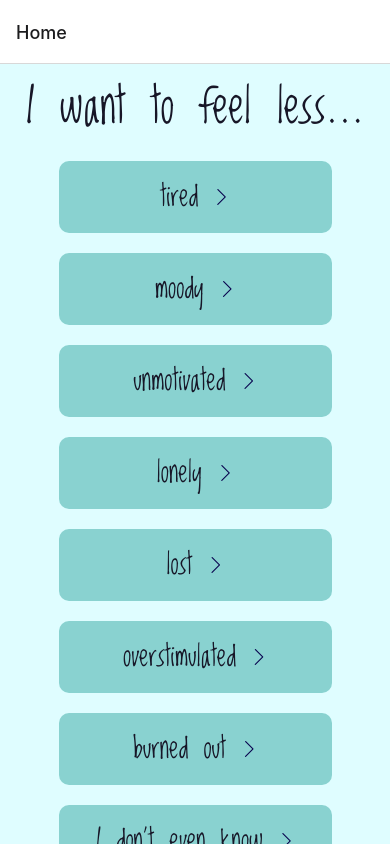
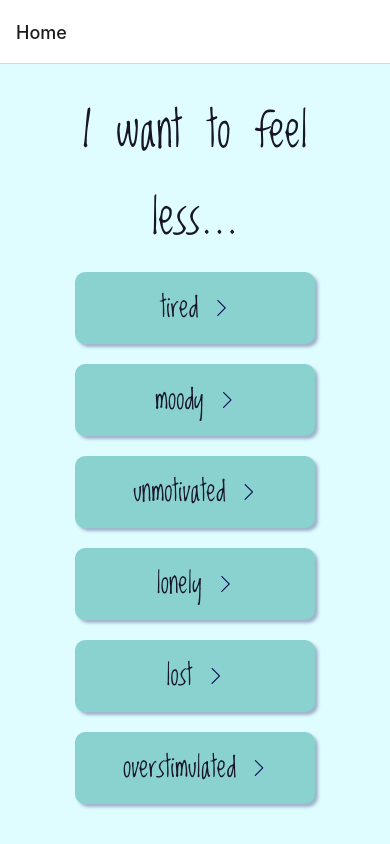
Before and after one commit to lisaphamtaylor/self-care-ideas-app, a React Native app: screen / in a window 390 px wide. Built offline with nearby package versions, Linux system fonts and the light colour scheme.

Commit message:
updates view area

```diff
--- a/components/CategoryButton.js
+++ b/components/CategoryButton.js
@@ -28,6 +28,13 @@ const styles = StyleSheet.create({
     marginHorizontal: '15%',
     marginVertical: 10,
     padding: 10,
+    shadowColor: Colors.DARK_BLUE,
+    shadowOffset: {
+      width: 3,
+      height: 3,
+    },
+    shadowOpacity: 0.3,
+    shadowRadius: 3.3,
   },
   itemText: {
     fontSize: 30,
--- a/package.json
+++ b/package.json
@@ -17,6 +17,7 @@
     "expo-app-loading": "~2.1.1",
     "expo-font": "~11.0.1",
     "expo-status-bar": "~1.4.2",
+    "expo-updates": "~0.15.6",
     "react": "18.1.0",
     "react-dom": "18.1.0",
     "react-native": "0.70.5",
@@ -25,10 +26,10 @@
     "react-native-reanimated": "~2.12.0",
     "react-native-safe-area-context": "4.4.1",
     "react-native-screens": "~3.18.0",
-    "react-native-web": "~0.18.9"
+    "react-native-web": "~0.18.7"
   },
   "devDependencies": {
-    "@babel/core": "^7.12.9"
+    "@babel/core": "^7.19.3"
   },
   "private": true
 }
--- a/screens/FilterScreen.js
+++ b/screens/FilterScreen.js
@@ -1,5 +1,5 @@
 import React from 'react';
-import { FlatList, SafeAreaView, Text } from 'react-native';
+import { FlatList, View, Text } from 'react-native';
 import { globalStyles } from '../styles/Global';
 import CategoryButton from '../components/CategoryButton';
 
@@ -20,7 +20,7 @@ export default function FilterScreen({ navigation }) {
   };
 
   return (
-    <SafeAreaView style={globalStyles.container}>
+    <View style={globalStyles.container}>
       <Text style={globalStyles.titleText}>I want to feel less...</Text>
       <FlatList
         data={CATEGORIES}
@@ -28,6 +28,6 @@ export default function FilterScreen({ navigation }) {
           <CategoryButton item={item} pressHandler={pressHandler} />
         )}
       />
-    </SafeAreaView>
+    </View>
   );
 }
--- a/screens/SuggestionScreen.js
+++ b/screens/SuggestionScreen.js
@@ -1,4 +1,4 @@
-import { Button, SafeAreaView, StyleSheet, Text } from 'react-native';
+import { Pressable, StyleSheet, Text, View } from 'react-native';
 import React from 'react';
 import { globalStyles } from '../styles/Global';
 import suggestionsData from '../assets/data/idea-data.json';
@@ -42,25 +42,42 @@ export default function SuggestionScreen({ route, navigation }) {
   };
 
   return (
-    <SafeAreaView style={globalStyles.container}>
+    <View style={globalStyles.container}>
       <CardsSwipe
         cards={categorySuggestions}
         cardContainerStyle={styles.cardContainer}
         renderCard={(card) => <Text style={styles.suggestionText}>{card}</Text>}
         loop={false}
         renderNoMoreCard={() => (
-          <Button onPress={pressHandlerBackButton} title='Return Home' />
+          <Pressable onPress={pressHandlerBackButton}>
+            <View style={styles.backButton}>
+              <Text style={styles.suggestionText}>Start Over</Text>
+            </View>
+          </Pressable>
         )}
       />
-      {/* <FlatList
-        data={categorySuggestions}
-        renderItem={({ item }) => <SuggestionCard suggestion={item} />}
-      /> */}
-    </SafeAreaView>
+    </View>
   );
 }
 
 const styles = StyleSheet.create({
+  backButton: {
+    alignItems: 'center',
+    backgroundColor: Colors.LIGHT_BLUE,
+    borderRadius: 10,
+    flexDirection: 'row',
+    justifyContent: 'center',
+    marginHorizontal: '15%',
+    marginVertical: 10,
+    padding: 2,
+    shadowColor: Colors.DARK_BLUE,
+    shadowOffset: {
+      width: 3,
+      height: 3,
+    },
+    shadowOpacity: 0.3,
+    shadowRadius: 3.3,
+  },
   cardContainer: {
     backgroundColor: Colors.LIGHT_TEAL,
     borderRadius: 20,
```
Also changed, not shown: 1 other file (tests, documents, lock files or other folders).
